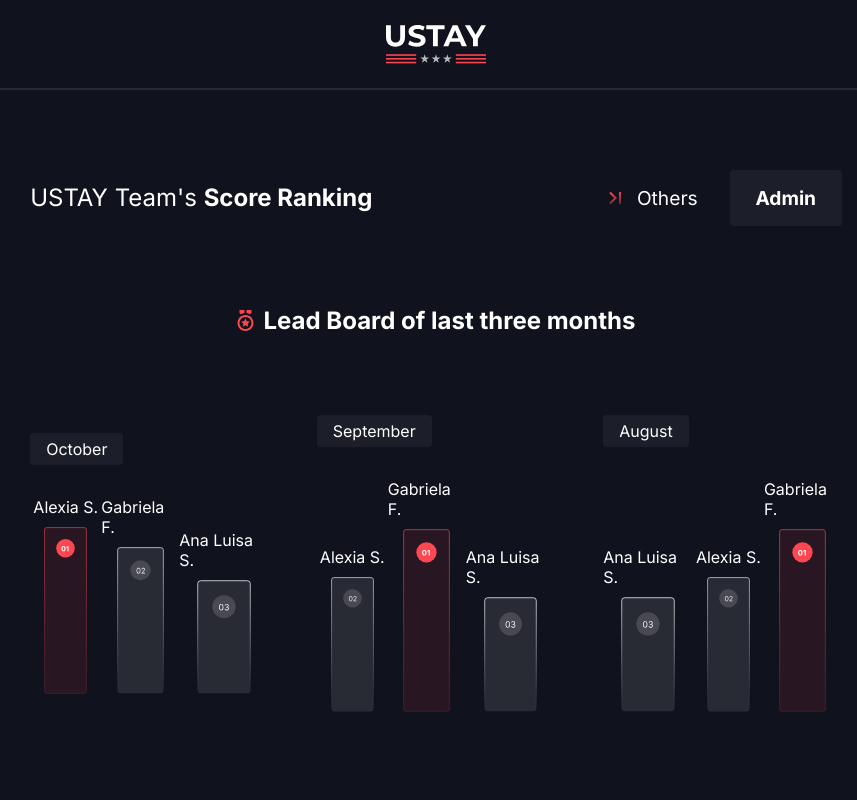
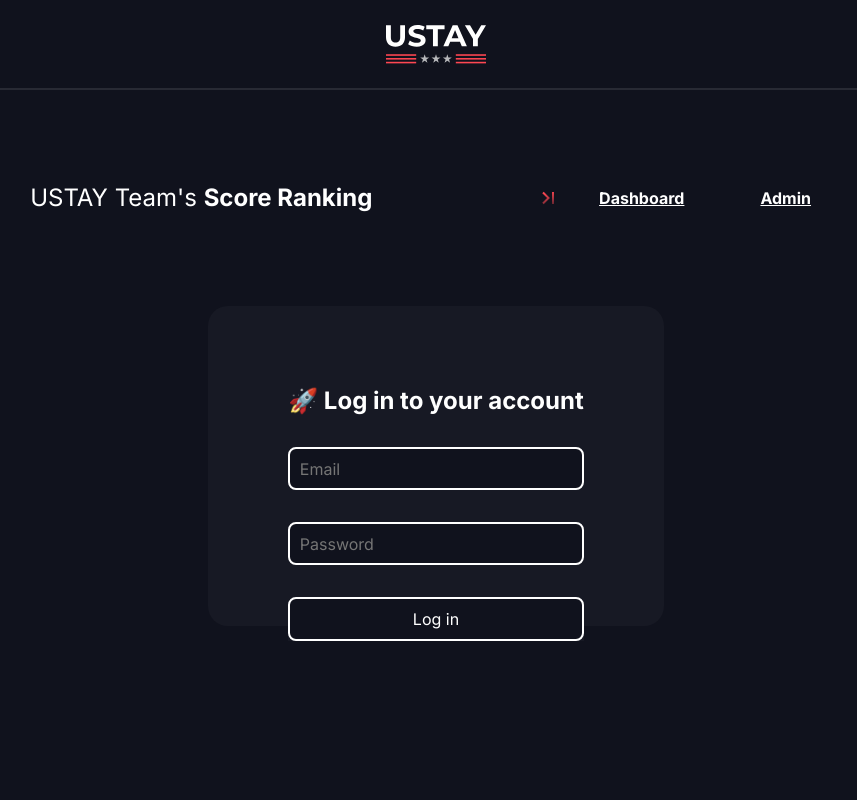
Before and after one commit to joaodk3/USTAY-Awards-Dashboard, a React (Vite) app: page /pages in a window 1280 px wide. Shown: the top 800 px of the page, without its empty margins (204-1061 px from the left). Built offline with nearby package versions, Linux system fonts and the light colour scheme.

Commit message:
Finished front-end of admin login

```diff
--- a/package.json
+++ b/package.json
@@ -11,7 +11,8 @@
   },
   "dependencies": {
     "react": "^18.2.0",
-    "react-dom": "^18.2.0"
+    "react-dom": "^18.2.0",
+    "react-router-dom": "^6.18.0"
   },
   "devDependencies": {
     "@types/react": "^18.2.15",
--- /dev/null
+++ b/src/components/configForm.jsx
@@ -0,0 +1,7 @@
+import styles from './configForm.module.css';
+
+export function ConfigForm() {
+    return (
+        <p className={styles.test}> Test </p>
+    )
+}
--- /dev/null
+++ b/src/components/configForm.module.css
@@ -0,0 +1,3 @@
+.test {
+    color: white;
+}
--- a/src/components/header.jsx
+++ b/src/components/header.jsx
@@ -1,4 +1,5 @@
 import styles from './header.module.css';
+import { Link } from "react-router-dom";
 
 export function Header() {
     return (
@@ -13,13 +14,9 @@ export function Header() {
             <div className={styles.headerRight}>
                 <div>
                     <img src={"static/images/Vector.svg"} alt="Icone seta para direita"/>
-                    <p> Others </p>
+                    <li> <Link to='/'> Dashboard </Link> </li>
                 </div>
-
-                <button type="button">
-                    Admin
-                </button>
-
+                    <li> <Link to="/pages"> Admin </Link> </li>
             </div>
 
         </div>
--- a/src/components/header.module.css
+++ b/src/components/header.module.css
@@ -22,27 +22,24 @@
     font-size: 1.2rem;
 }
 
-.headerRight:hover{
-    cursor: pointer;
-}
-
 .headerRight > div {
     display:flex;
     gap: 1rem;
 }
 
-.headerRight button {
+.headerRight li {
+
+    list-style: none;
+    display: flex;
+    justify-content: center;
+    align-items: center;
     width: 7rem;
     height: 3.5rem;
     font-weight: bold;
-    padding: 1rem, 1.5rem, 1rem, 1.5rem;
-    border: none;
-    border-radius: 0.25rem;
-    gap: 0.625rem;
-    background: #FFFFFF0D;
     margin-left: 1rem;
-    font-size: 1.2rem;
+    font-size: 1rem;
 }
+
 
 @media (max-width: 800px) {
     .headerContainer {
--- /dev/null
+++ b/src/components/loginForm.jsx
@@ -0,0 +1,23 @@
+import styles from './loginForm.module.css';
+import { Link } from "react-router-dom";
+
+export function LoginForm() {
+    return (
+            <div className = {styles.loginContainer}>
+
+                <div className= {styles.loginCard}>
+                    <div className = {styles.loginHeader}>
+                        <h1> 🚀 Log in to your account </h1>
+                    </div>
+
+                    <div className = {styles.loginContent}>
+                        <form className = {styles.loginForm}>
+                                <input type='email' id='loginEmail' placeholder='Email'/>
+                                <input type='password' id='loginPassword' placeholder='Password' />
+                                <input className={styles.submit} type='submit' id='submitForm' value='Log in' />
+                        </form>
+                    </div>
+                </div>
+            </div>
+    )
+}
--- /dev/null
+++ b/src/components/loginForm.module.css
@@ -0,0 +1,53 @@
+.loginContainer {
+    display: flex;
+    justify-content: center;
+    align-items: center;
+}
+
+.loginCard {
+    display: flex;
+    flex-direction: column;
+    justify-content: space-around;
+    height: 20rem;
+    padding: 5rem;
+    background-color: #171924;
+    border-radius: 20px;
+    gap: 2rem;
+}
+
+.loginHeader, .loginHeader h1 {
+    background-color: #171924;
+}
+
+.loginContent form {
+    display: flex;
+    gap:2rem;
+    flex-direction: column;
+    justify-content: center;
+    background-color: #171924;
+}
+
+.loginContent form input, .loginContent form input{
+    font-size: 1rem;
+    padding: 0.6rem;
+    border: 2px solid white;
+    border-radius: 8px;
+}
+
+.loginContent form input[type="submit"]:hover {
+    background-color: white;
+    border: 8px solid black;
+    box-shadow: 3px 3px black;
+    color: black;
+    cursor: pointer;
+    border: 2px solid black;
+    font-weight: bold;
+}
+
+@media (min-width: 390px) {
+    .loginHeader h1 {
+        font-size: 1.5rem;
+        flex-wrap: nowrap;
+        text-align: center;
+    }
+}
--- a/src/main.jsx
+++ b/src/main.jsx
@@ -1,9 +1,32 @@
-import React from 'react'
-import ReactDOM from 'react-dom/client'
-import { App } from './App'
+import React from 'react';
+import ReactDOM from 'react-dom/client';
+import { App } from './App';
+import { Login } from './pages/login';
+import { Config } from './pages/config';
+import {
+  createBrowserRouter,
+  RouterProvider,
+} from "react-router-dom";
+
+const router = createBrowserRouter([
+  {
+    path: "/",
+    element: <App />,
+  },
+
+  {
+    path: "/pages",
+    element: <Login />,
+  },
+
+  {
+    path: "/config",
+    element: <Config />,
+  }
+]);
 
 ReactDOM.createRoot(document.getElementById('root')).render(
   <React.StrictMode>
-    <App />
+    <RouterProvider router={router} />
   </React.StrictMode>,
 )
--- /dev/null
+++ b/src/pages/config.jsx
@@ -0,0 +1,23 @@
+import '../global.css'
+import { Header } from '../components/header.jsx';
+import { ConfigForm } from '../components/configForm.jsx';
+
+export function Config() {
+    return (
+        <div>
+            <header>
+                <nav>
+                    <img src={"/static/images/logo.svg"} alt="USTAY logo" />
+                </nav>
+            </header>
+
+            <div className="firstContainer">
+                <Header />
+            </div>
+
+            <div className='secondContainer'>
+                <ConfigForm />
+            </div>
+    </div>
+    )
+}
--- /dev/null
+++ b/src/pages/login.jsx
@@ -0,0 +1,23 @@
+import '../global.css'
+import { Header } from '../components/header.jsx';
+import { LoginForm } from '../components/loginForm.jsx';
+
+export function Login() {
+    return (
+        <div>
+            <header>
+                <nav>
+                    <img src={"/static/images/logo.svg"} alt="USTAY logo" />
+                </nav>
+            </header>
+
+            <div className="firstContainer">
+                <Header />
+            </div>
+
+            <div className='secondContainer'>
+                <LoginForm />
+            </div>
+      </div>
+    )
+}
```
Also changed, not shown: 1 other file (tests, documents, lock files or other folders).
